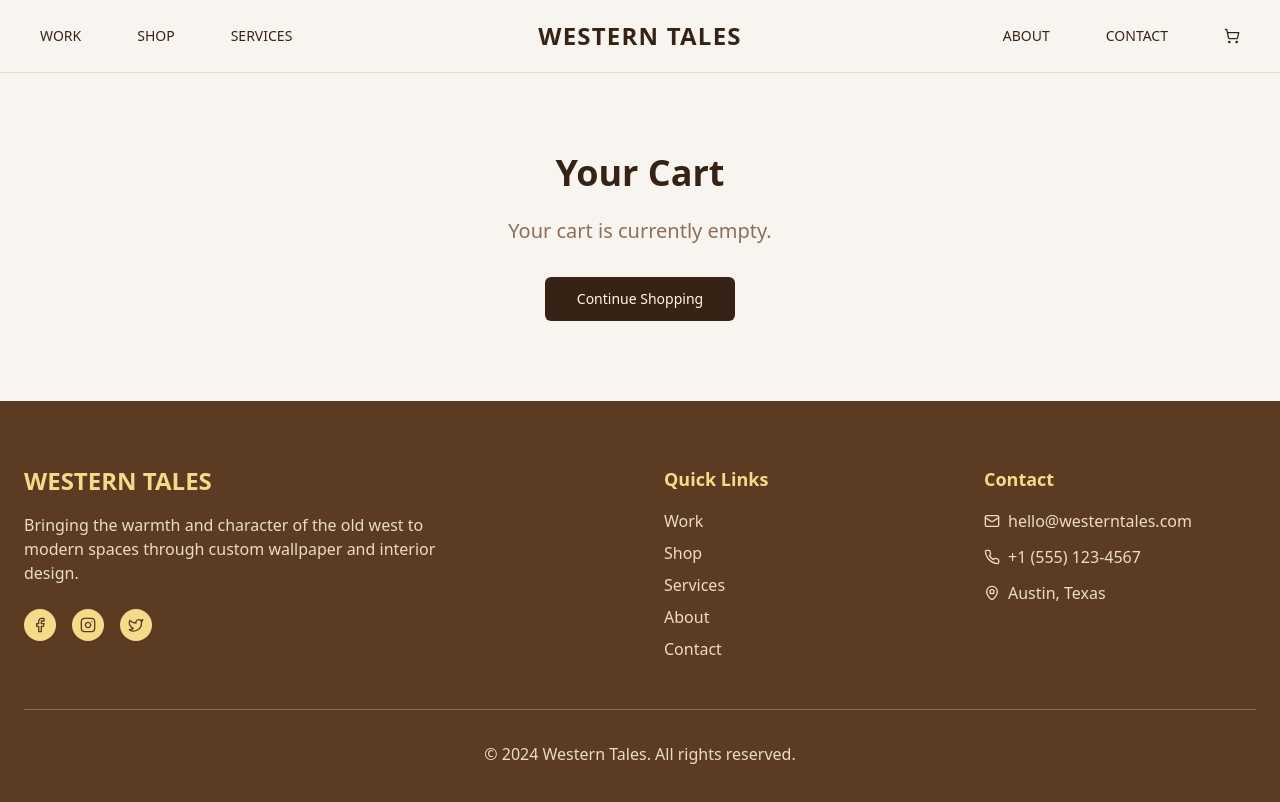
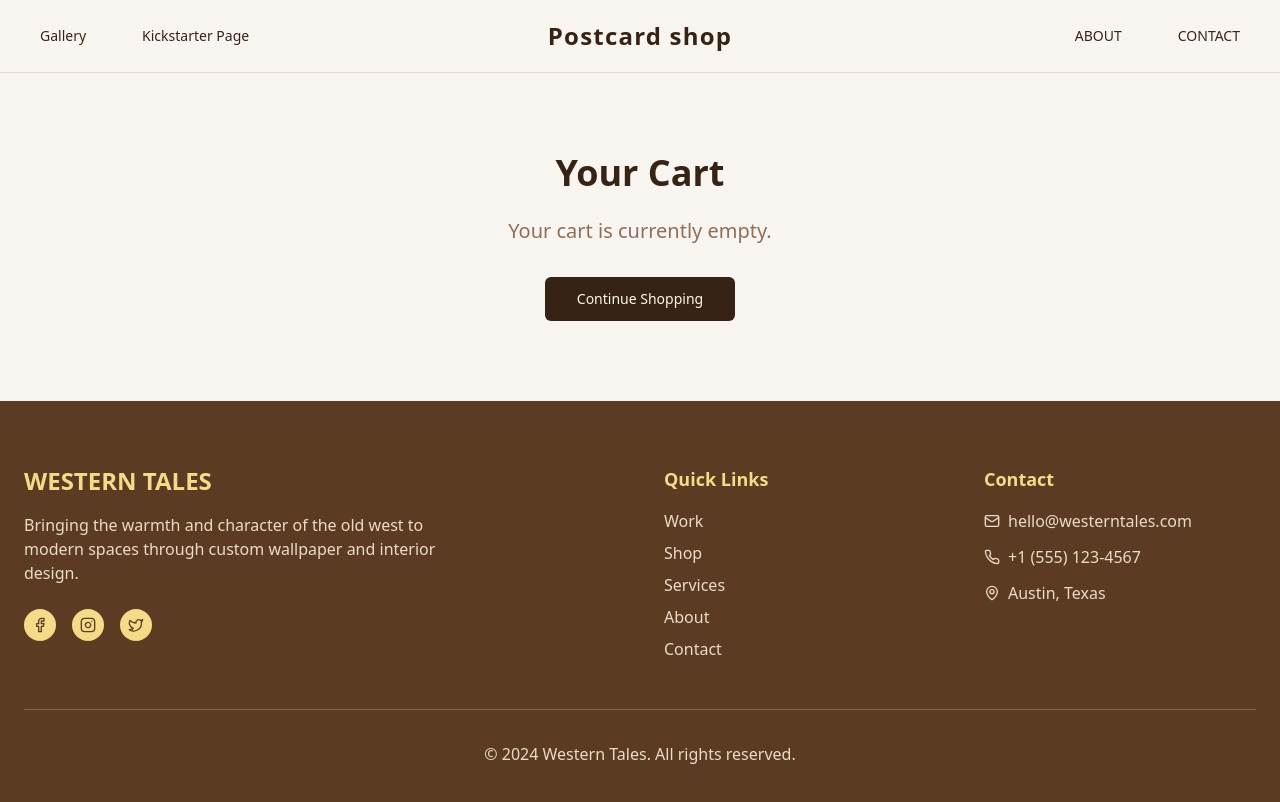
Before and after one commit to Leaderleade/Webpage-Postcard, a React (Vite) app: page /cart in a window 1280 px wide. Shown: the top 802 px of the page. Built offline with nearby package versions, Linux system fonts and the light colour scheme.

Commit message:
update button and placeholder

```diff
--- a/index.html
+++ b/index.html
@@ -5,7 +5,7 @@
     <meta name="viewport" content="width=device-width, initial-scale=1.0" />
     <title>Testing postcard, a kickstarter test</title>
     <meta name="description" content="Testing" />
-    <meta name="author" content="Western Tales" />
+    <meta name="author" content="Hatchmee" />
 
     <meta property="og:title" content="Western Tales - Custom Wallpaper & Interior Design" />
     <meta property="og:description" content="Bringing the warmth and character of the old west to modern spaces through custom wallpaper and interior design services." />
--- a/src/components/Header.tsx
+++ b/src/components/Header.tsx
@@ -27,21 +27,21 @@ const Header = () => {
           {/* Desktop Left Navigation */}
           <div className="hidden lg:flex items-center space-x-6">
             <Button variant="ghost" className="text-foreground hover:text-accent font-medium text-sm" asChild>
-              <Link to="/work">WORK</Link>
+              <Link to="/work">Gallery</Link>
             </Button>
             <Button variant="ghost" className="text-foreground hover:text-accent font-medium text-sm" asChild>
-              <Link to="/shop">SHOP</Link>
+              <Link to="/shop">Kickstarter Page</Link>
             </Button>
-            <Button variant="ghost" className="text-foreground hover:text-accent font-medium text-sm" asChild>
+            {/* <Button variant="ghost" className="text-foreground hover:text-accent font-medium text-sm" asChild>
               <Link to="/services">SERVICES</Link>
-            </Button>
+            </Button> */}
           </div>
 
           {/* Logo - Center on desktop, left on mobile */}
           <div className="lg:absolute lg:left-1/2 lg:transform lg:-translate-x-1/2">
             <Link to="/">
               <h1 className="text-xl sm:text-2xl font-bold tracking-wider text-foreground hover:text-accent transition-colors">
-                WESTERN TALES
+                Postcard shop
               </h1>
             </Link>
           </div>
@@ -54,7 +54,7 @@ const Header = () => {
             <Button variant="ghost" className="text-foreground hover:text-accent font-medium text-sm" asChild>
               <Link to="/contact">CONTACT</Link>
             </Button>
-            <Button variant="ghost" className="text-foreground hover:text-accent font-medium text-sm relative" asChild>
+            {/* <Button variant="ghost" className="text-foreground hover:text-accent font-medium text-sm relative" asChild>
               <Link to="/cart">
                 <ShoppingCart className="h-5 w-5" />
                 {getCartCount() > 0 && (
@@ -63,11 +63,11 @@ const Header = () => {
                   </span>
                 )}
               </Link>
-            </Button>
+            </Button> */}
           </div>
 
           {/* Mobile cart icon */}
-          <div className="lg:hidden">
+          {/* <div className="lg:hidden">
             <Button variant="ghost" size="icon" className="text-foreground relative" asChild>
               <Link to="/cart">
                 <ShoppingCart className="h-6 w-6" />
@@ -78,7 +78,7 @@ const Header = () => {
                 )}
               </Link>
             </Button>
-          </div>
+          </div> */}
         </nav>
 
         {/* Mobile Menu */}
@@ -86,14 +86,14 @@ const Header = () => {
           <div className="lg:hidden mt-4 py-4 border-t border-border">
             <div className="flex flex-col space-y-2">
               <Button variant="ghost" className="text-foreground hover:text-accent font-medium justify-start" asChild>
-                <Link to="/work" onClick={() => setIsMenuOpen(false)}>WORK</Link>
+                <Link to="/work" onClick={() => setIsMenuOpen(false)}>Gallery</Link>
               </Button>
               <Button variant="ghost" className="text-foreground hover:text-accent font-medium justify-start" asChild>
-                <Link to="/shop" onClick={() => setIsMenuOpen(false)}>SHOP</Link>
+                <Link to="/shop" onClick={() => setIsMenuOpen(false)}>Kickstarter Page</Link>
               </Button>
-              <Button variant="ghost" className="text-foreground hover:text-accent font-medium justify-start" asChild>
+              {/* <Button variant="ghost" className="text-foreground hover:text-accent font-medium justify-start" asChild>
                 <Link to="/services" onClick={() => setIsMenuOpen(false)}>SERVICES</Link>
-              </Button>
+              </Button> */}
               <Button variant="ghost" className="text-foreground hover:text-accent font-medium justify-start" asChild>
                 <Link to="/about" onClick={() => setIsMenuOpen(false)}>ABOUT</Link>
               </Button>
```
